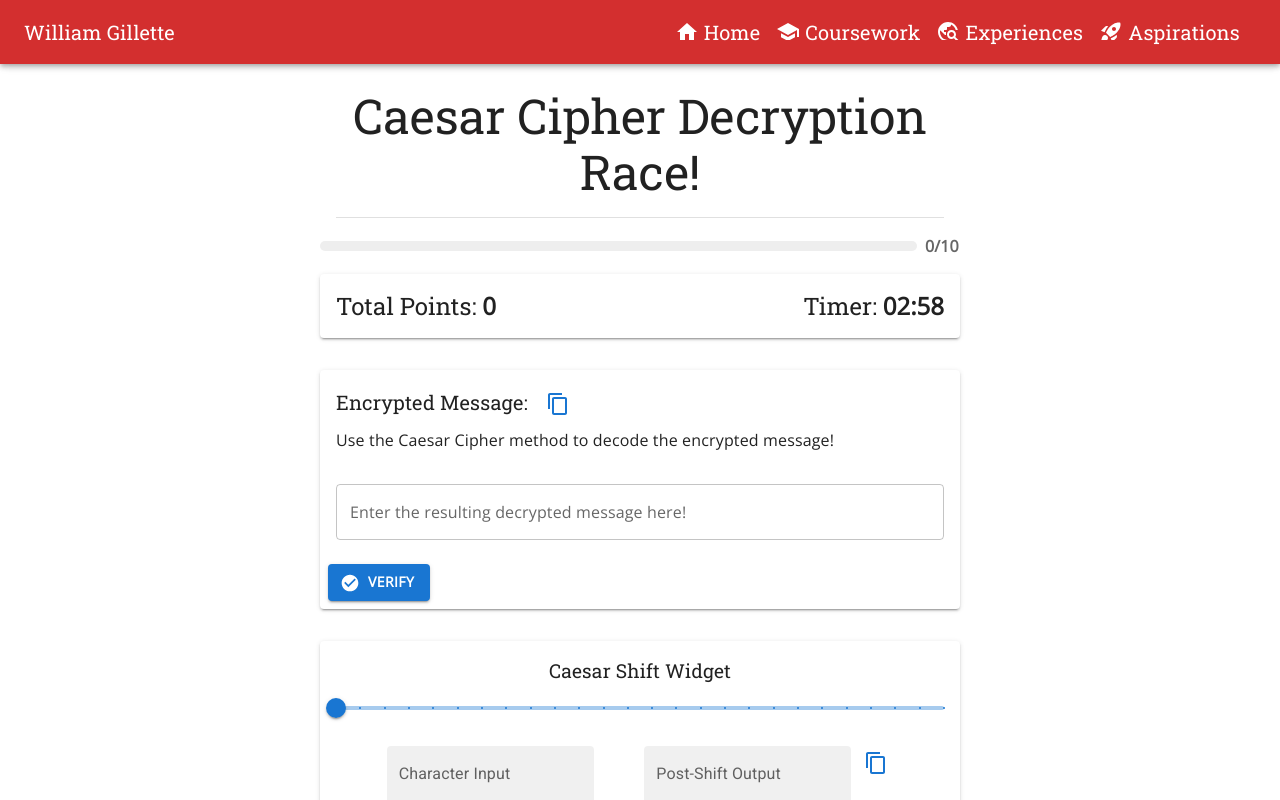
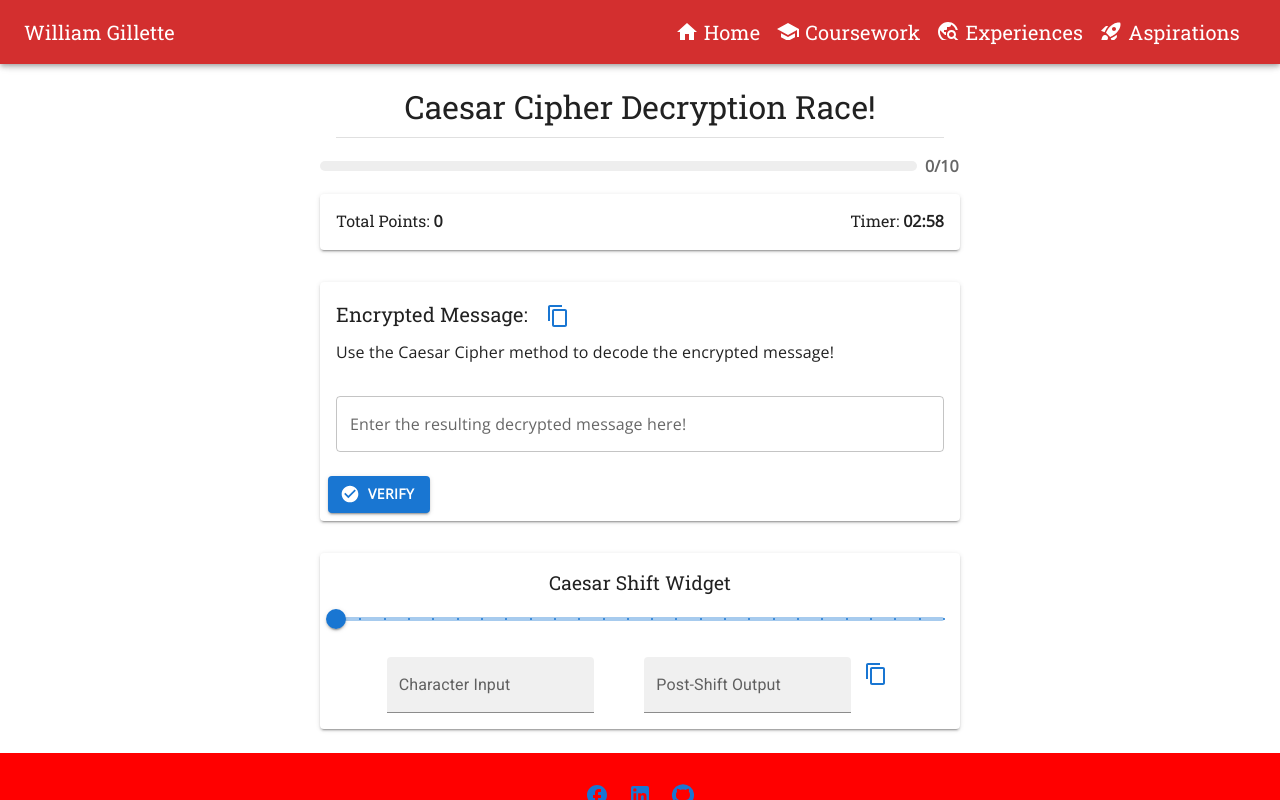
Before and after one commit to wigillette/WG_Professional, a Next.js app: page /coursework/CS-471/TechnicalProject in a window 1280 px wide. Both pictures are taken after a click on the button "BEGIN". Shown: the top 800 px of the page. Built offline with nearby package versions, Linux system fonts and the light colour scheme.

Commit message:
Made a few adjustments!

```diff
--- a/pages/coursework/CS-471/TechnicalProject.js
+++ b/pages/coursework/CS-471/TechnicalProject.js
@@ -86,7 +86,7 @@ export default function TechnicalProject() {
   }
 
   const initLevel = () => {
-    if (gameWords.length > wordsDecoded.length) {
+    if (wordsDecoded.length < gameWords.length) {
       let randomWord = gameWords[Math.floor(Math.random()*gameWords.length)];
       while (randomWord == encryptedMessage || wordsDecoded.includes(randomWord)) {
         randomWord = gameWords[Math.floor(Math.random()*gameWords.length)];
@@ -130,13 +130,18 @@ export default function TechnicalProject() {
     };
   }, [isTimerRunning, timer]);
 
+  React.useEffect(() => {
+    if (wordsDecoded.length > 0) {
+      initLevel();
+    }
+  }, [wordsDecoded])
+
   const verifyDecryption = () => {
     let isAccurate = guess === groundWord;
     if (isAccurate) {
       setFeedback(2) // 2 = correct, 1 = incorrect
       setWordsDecoded([...wordsDecoded, groundWord]);
       setPoints(points + POINTS_PER_CHARACTER*encryptedMessage.length);
-      initLevel();
     } else {
       setFeedback(1);
     }
@@ -176,17 +181,17 @@ export default function TechnicalProject() {
   return (
     <RootLayout>
         <main className={styles.main}>
-          <Typography variant='h3' textAlign='center' gutterBottom fontWeight={500} fontFamily={'Roboto Slab'}>Caesar Cipher Decryption Race!</Typography>
+          <Typography variant='h3' textAlign='center' gutterBottom fontWeight={500} fontSize={'2rem'} fontFamily={'Roboto Slab'}>Caesar Cipher Decryption Race!</Typography>
           <Divider variant='middle' sx={{mb: '1rem'}}/>
           {gameState == 0 ? <Button variant='contained' size='lg' fullWidth endIcon={<RunCircle/>} onClick={initGame} disabled={gameState != 0} sx={{fontSize: '1.25rem'}}>BEGIN</Button> :
             (<Fade in={true}>
             <div className={styles.gameInfo}>
               <LinearProgressWithLabel value={100*(wordsDecoded.length/gameWords.length)} label={`${wordsDecoded.length}/${gameWords.length}`} />
               <Paper elevation={2} sx={{margin: '1rem auto', padding: '1rem'}}>
-                <Typography variant='h5' fontFamily='Open Sans' fontWeight='bold' display={'inline-block'} width={'50%'} textAlign='left'><span style={{fontFamily: 'Roboto Slab', fontWeight: '500'}}>Total Points: </span>{points}</Typography>
-                <Typography variant='h5' fontFamily='Open Sans' fontWeight='bold' display={'inline-block'} width={'50%'} textAlign='right'><span style={{fontFamily: 'Roboto Slab', fontWeight: '500'}}>Timer: </span>{formatTime(timer)}</Typography>
+                <Typography variant='h5' fontFamily='Open Sans' fontWeight='bold' fontSize='1rem' display={'inline-block'} width={'50%'} textAlign='left'><span style={{fontFamily: 'Roboto Slab', fontWeight: '500'}}>Total Points: </span>{points}</Typography>
+                <Typography variant='h5' fontFamily='Open Sans' fontWeight='bold' fontSize='1rem' display={'inline-block'} width={'50%'} textAlign='right'><span style={{fontFamily: 'Roboto Slab', fontWeight: '500'}}>Timer: </span>{formatTime(timer)}</Typography>
               </Paper>
-              <Snackbar open={feedback != 0} onClose={(e) => setFeedback(0)} autoHideDuration={6000}>
+              <Snackbar open={feedback != 0} onClose={(e) => setFeedback(0)} autoHideDuration={3000}>
                 <Alert severity={feedback == 2 ? 'success' : 'error'}>{feedback == 2 ? 'You have successfully guessed the word!' : 'Try again! That result is incorrect.'}</Alert>
               </Snackbar>
               <Card sx={{margin: '2rem auto'}} elevation={2}>
@@ -194,7 +199,14 @@ export default function TechnicalProject() {
                   <CopyButton margin={'0.5rem'} word={encryptedMessage}/></Typography>}
                   subheader={<Typography fontFamily='Open Sans'>Use the Caesar Cipher method to decode the encrypted message!</Typography>}/>
                 <CardContent>
-                    <TextField variant='outlined' fullWidth label={<Typography fontFamily='Open Sans'>Enter the resulting decrypted message here!</Typography>} onChange={(e) => setGuess(e.target.value)} sx={{fontFamily: 'Open Sans'}}/>
+                    <TextField variant='outlined' fullWidth label={<Typography fontFamily='Open Sans'>Enter the resulting decrypted message here!</Typography>} onChange={(e) => setGuess(e.target.value)} onKeyDown={
+                      (e) => {
+                        const keyCode = e.key;
+                        if (keyCode === 'Enter') {
+                          verifyDecryption();
+                        }
+                    }
+                    } sx={{fontFamily: 'Open Sans'}}/>
                 </CardContent>
                 <CardActions>
                     <Button variant='contained' startIcon={<CheckCircle/>} onClick={verifyDecryption} sx={{fontFamily: 'Open Sans', fontWeight: '600'}}>VERIFY</Button>
```
